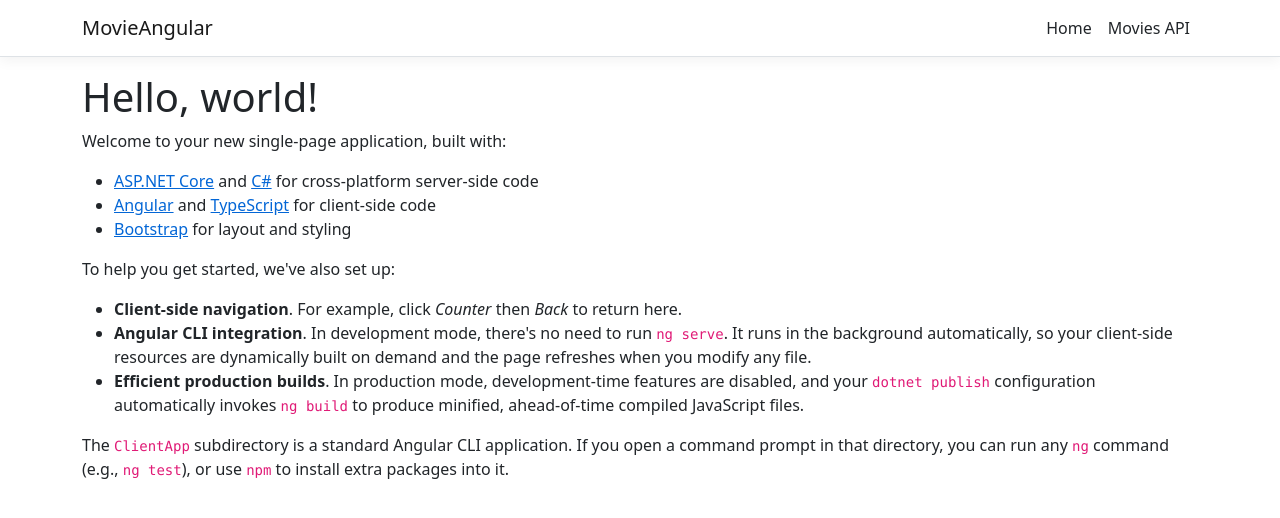
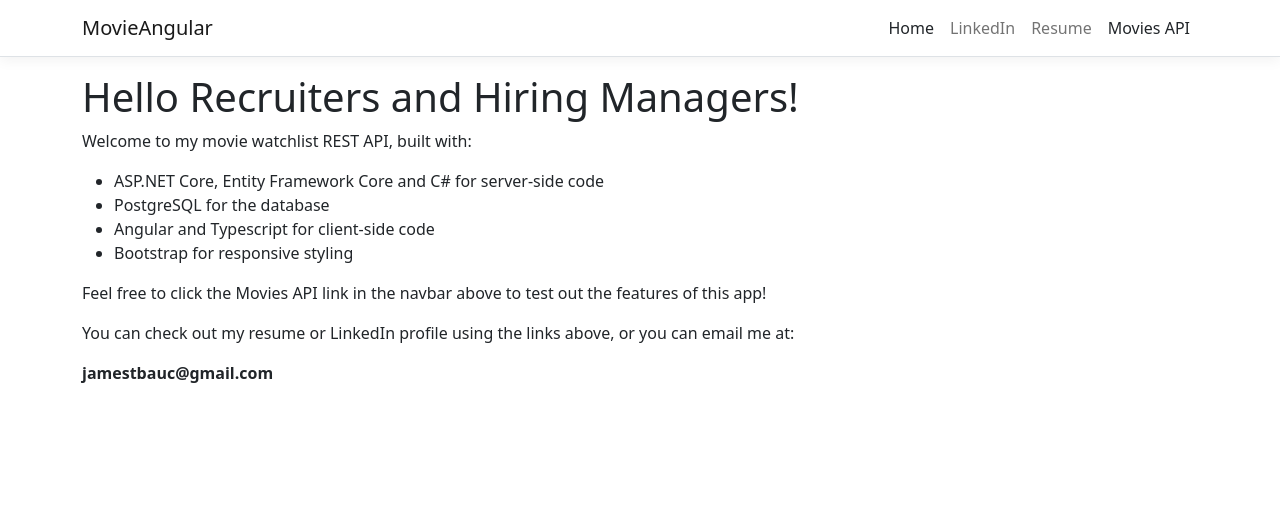
Before and after one commit to jamtbauc/movie-angular, an Angular app in the folder ClientApp/: page / in a window 1280 px wide. Shown: the top 518 px of the page. Built offline with nearby package versions, Linux system fonts and the light colour scheme.

Commit message:
Edit home page and add assets

```diff
--- a/ClientApp/src/app/Components/home/home.component.html
+++ b/ClientApp/src/app/Components/home/home.component.html
@@ -1,14 +1,11 @@
-<h1>Hello, world!</h1>
-<p>Welcome to your new single-page application, built with:</p>
+<h1>Hello Recruiters and Hiring Managers!</h1>
+<p>Welcome to my movie watchlist REST API, built with:</p>
 <ul>
-  <li><a href='https://get.asp.net/'>ASP.NET Core</a> and <a href='https://msdn.microsoft.com/en-us/library/67ef8sbd.aspx'>C#</a> for cross-platform server-side code</li>
-  <li><a href='https://angular.io/'>Angular</a> and <a href='http://www.typescriptlang.org/'>TypeScript</a> for client-side code</li>
-  <li><a href='http://getbootstrap.com/'>Bootstrap</a> for layout and styling</li>
+  <li>ASP.NET Core, Entity Framework Core and C# for server-side code</li>
+  <li>PostgreSQL for the database</li>
+  <li>Angular and Typescript for client-side code</li>
+  <li>Bootstrap for responsive styling</li>
 </ul>
-<p>To help you get started, we've also set up:</p>
-<ul>
-  <li><strong>Client-side navigation</strong>. For example, click <em>Counter</em> then <em>Back</em> to return here.</li>
-  <li><strong>Angular CLI integration</strong>. In development mode, there's no need to run <code>ng serve</code>. It runs in the background automatically, so your client-side resources are dynamically built on demand and the page refreshes when you modify any file.</li>
-  <li><strong>Efficient production builds</strong>. In production mode, development-time features are disabled, and your <code>dotnet publish</code> configuration automatically invokes <code>ng build</code> to produce minified, ahead-of-time compiled JavaScript files.</li>
-</ul>
-<p>The <code>ClientApp</code> subdirectory is a standard Angular CLI application. If you open a command prompt in that directory, you can run any <code>ng</code> command (e.g., <code>ng test</code>), or use <code>npm</code> to install extra packages into it.</p>
+<p>Feel free to click the Movies API link in the navbar above to test out the features of this app!</p>
+<p>You can check out my resume or LinkedIn profile using the links above, or you can email me at:</p>
+<strong>jamestbauc@gmail.com</strong>
--- a/ClientApp/src/app/Components/nav-menu/nav-menu.component.html
+++ b/ClientApp/src/app/Components/nav-menu/nav-menu.component.html
@@ -1,6 +1,6 @@
 <header>
   <nav
-    class="navbar navbar-expand-sm navbar-toggleable-sm navbar-light bg-white border-bottom box-shadow mb-3"
+    class="navbar navbar-expand-md navbar-toggleable-md navbar-light bg-white border-bottom box-shadow mb-3"
   >
     <div class="container">
       <a class="navbar-brand" [routerLink]="['/']">MovieAngular</a>
@@ -16,7 +16,7 @@
         <span class="navbar-toggler-icon"></span>
       </button>
       <div
-        class="navbar-collapse collapse d-sm-inline-flex justify-content-end"
+        class="navbar-collapse collapse d-md-inline-flex justify-content-end"
         [ngClass]="{ show: isExpanded }"
       >
         <ul class="navbar-nav flex-grow">
@@ -26,6 +26,16 @@
             [routerLinkActiveOptions]="{ exact: true }"
           >
             <a class="nav-link text-dark" [routerLink]="['/']">Home</a>
+          </li>
+          <li class="nav-item">
+            <a href="https://www.linkedin.com/in/jamesbaucum/" class="nav-link" target="_blank">
+              LinkedIn
+            </a>
+          </li>
+          <li class="nav-item">
+            <a href="/assets/James T. Baucum Resume.docx" class="nav-link" target="_blank">
+              Resume
+            </a>
           </li>
           <li class="nav-item" [routerLinkActive]="['link-active']">
             <a class="nav-link text-dark" [routerLink]="['/fetch-movies']"
--- a/ClientApp/src/app/Components/nav-menu/nav-menu.component.ts
+++ b/ClientApp/src/app/Components/nav-menu/nav-menu.component.ts
@@ -7,6 +7,7 @@
 })
 export class NavMenuComponent {
   isExpanded = false;
+  resumeUrl = "/assets/James_T._Baucum_Resume.docx"
 
   collapse() {
     this.isExpanded = false;
```
Also changed, not shown: 1 other file (tests, documents, lock files or other folders).
